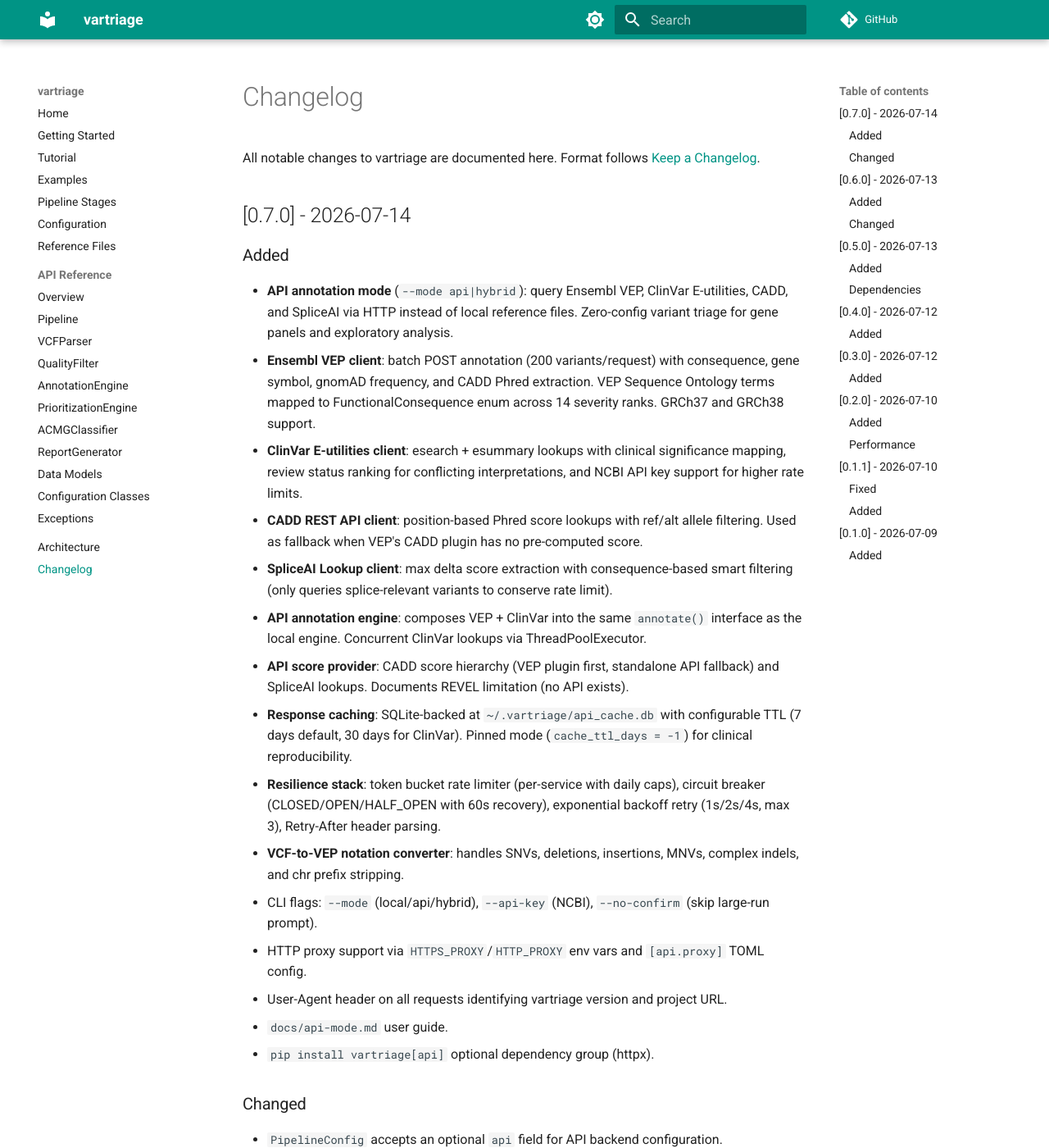
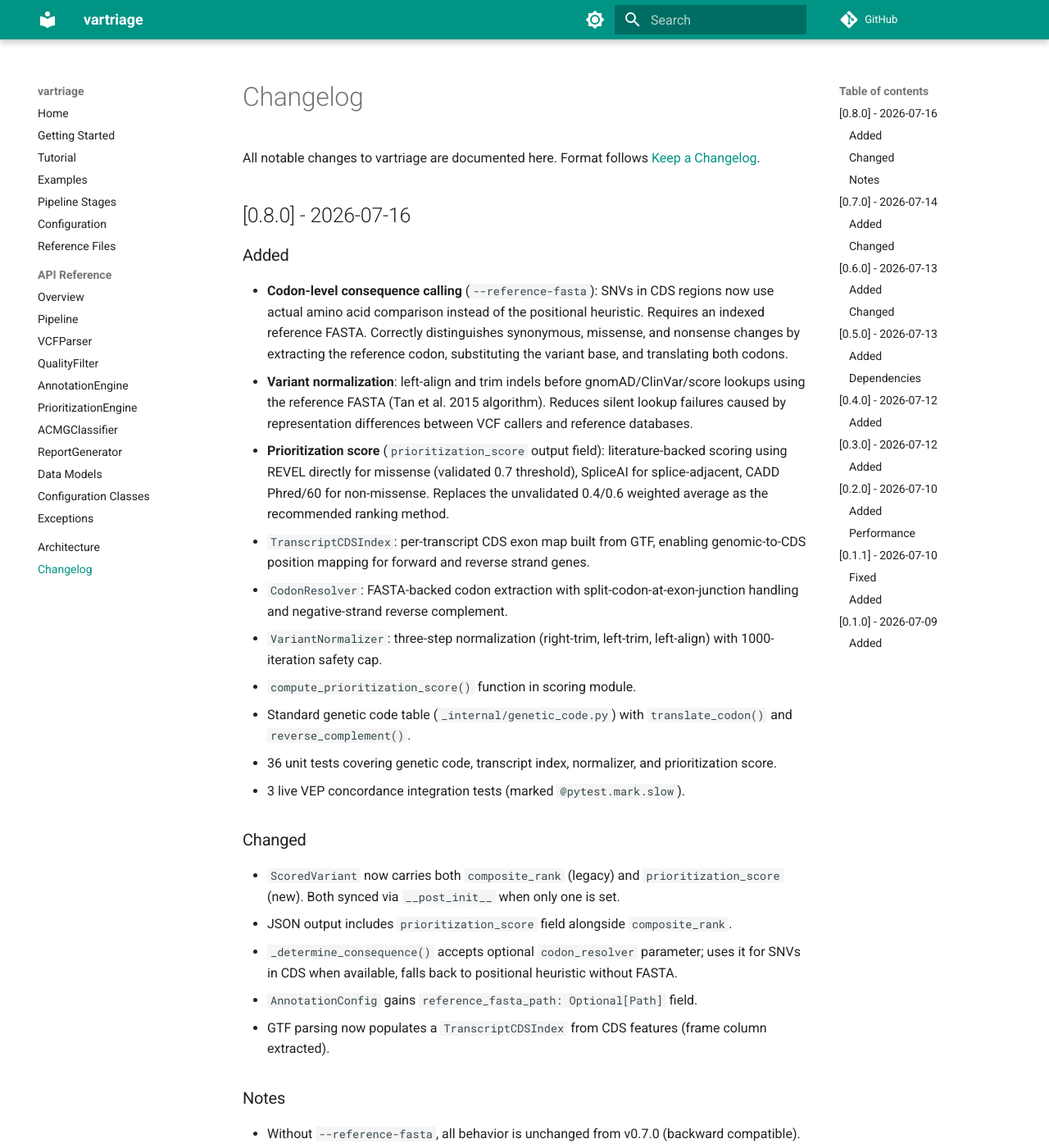
Before and after one commit to Behordeun/vartriage, an MkDocs documentation site: the page built from docs/changelog.md, in a window 1280 px wide and 1400 px high. Shown: the whole window at 82% size. Built offline with MkDocs 1.6.1 and Material for MkDocs 9.7.7, drawn with Linux system fonts in a browser that asks for light colours; comment, search, counter and statistics services are not loaded; some of the changed text lies outside the part shown.

Commit message:
chore: bump version to 0.8.0, add changelog and docs Version 0.8.0 in pyproject.toml and __init__.py fallback. Changelog entry covering: codon-level consequence calling, variant normalization, prioritization_score, TranscriptCDSIndex, CodonResolver, VariantNormalizer, and all new tests. getting-started.md: mention reference FASTA for accurate consequences.

```diff
--- a/docs/changelog.md
+++ b/docs/changelog.md
@@ -1,6 +1,35 @@
 # Changelog
 
 All notable changes to vartriage are documented here. Format follows [Keep a Changelog](https://keepachangelog.com/en/1.1.0/).
+
+## [0.8.0] - 2026-07-16
+
+### Added
+
+- **Codon-level consequence calling** (`--reference-fasta`): SNVs in CDS regions now use actual amino acid comparison instead of the positional heuristic. Requires an indexed reference FASTA. Correctly distinguishes synonymous, missense, and nonsense changes by extracting the reference codon, substituting the variant base, and translating both codons.
+- **Variant normalization**: left-align and trim indels before gnomAD/ClinVar/score lookups using the reference FASTA (Tan et al. 2015 algorithm). Reduces silent lookup failures caused by representation differences between VCF callers and reference databases.
+- **Prioritization score** (`prioritization_score` output field): literature-backed scoring using REVEL directly for missense (validated 0.7 threshold), SpliceAI for splice-adjacent, CADD Phred/60 for non-missense. Replaces the unvalidated 0.4/0.6 weighted average as the recommended ranking method.
+- `TranscriptCDSIndex`: per-transcript CDS exon map built from GTF, enabling genomic-to-CDS position mapping for forward and reverse strand genes.
+- `CodonResolver`: FASTA-backed codon extraction with split-codon-at-exon-junction handling and negative-strand reverse complement.
+- `VariantNormalizer`: three-step normalization (right-trim, left-trim, left-align) with 1000-iteration safety cap.
+- `compute_prioritization_score()` function in scoring module.
+- Standard genetic code table (`_internal/genetic_code.py`) with `translate_codon()` and `reverse_complement()`.
+- 36 unit tests covering genetic code, transcript index, normalizer, and prioritization score.
+- 3 live VEP concordance integration tests (marked `@pytest.mark.slow`).
+
+### Changed
+
+- `ScoredVariant` now carries both `composite_rank` (legacy) and `prioritization_score` (new). Both synced via `__post_init__` when only one is set.
+- JSON output includes `prioritization_score` field alongside `composite_rank`.
+- `_determine_consequence()` accepts optional `codon_resolver` parameter; uses it for SNVs in CDS when available, falls back to positional heuristic without FASTA.
+- `AnnotationConfig` gains `reference_fasta_path: Optional[Path]` field.
+- GTF parsing now populates a `TranscriptCDSIndex` from CDS features (frame column extracted).
+
+### Notes
+
+- Without `--reference-fasta`, all behavior is unchanged from v0.7.0 (backward compatible).
+- The positional heuristic ("SNV in CDS = Missense") remains as a fallback. To get correct consequence calling, provide the reference FASTA.
+- `composite_rank` is deprecated in favor of `prioritization_score`. Both are present in output for backward compatibility. `composite_rank` will be removed in v1.0.0.
 
 ## [0.7.0] - 2026-07-14
 
--- a/pyproject.toml
+++ b/pyproject.toml
@@ -4,7 +4,7 @@ build-backend = "hatchling.build"
 
 [project]
 name = "vartriage"
-version = "0.7.0"
+version = "0.8.0"
 description = "A streaming pipeline library for identifying and classifying pathogenic genetic variants from VCF data"
 license = "MIT"
 requires-python = ">=3.10"
--- a/vartriage/__init__.py
+++ b/vartriage/__init__.py
@@ -39,7 +39,7 @@ try:
 
     __version__ = _get_version("vartriage")
 except Exception:
-    __version__ = "0.7.0"
+    __version__ = "0.8.0"
 
 __all__ = [
     # Pipeline orchestrator
```
Also changed, not shown: docs/examples.md (+6 -2 lines), docs/examples/README.md (+2 -0 lines), docs/getting-started.md (+1 -0 lines).
